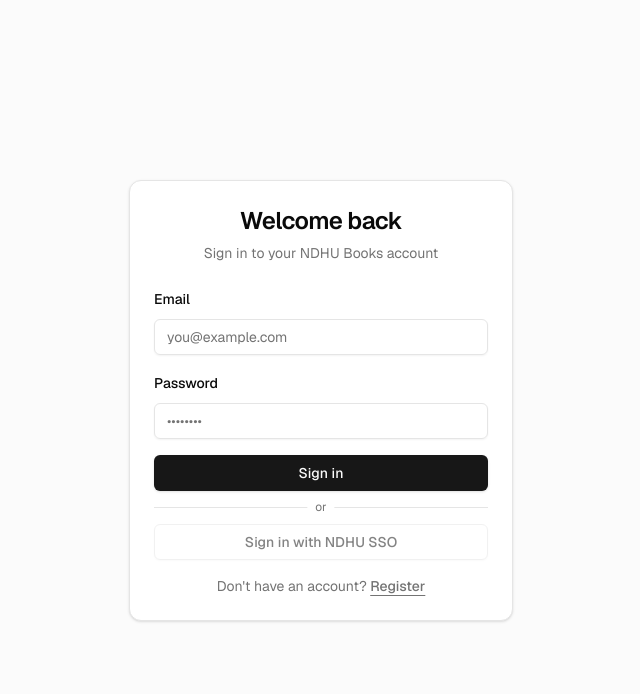
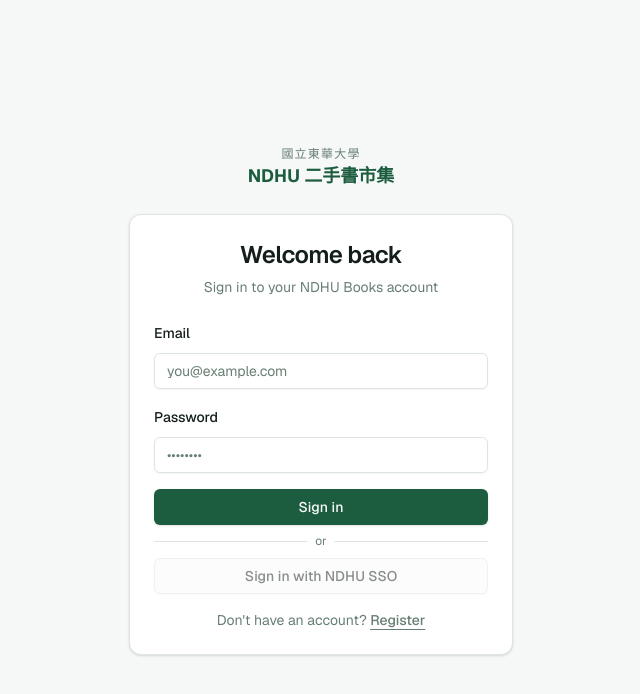
Before and after one commit to ntsrigaud/NDHU-SHBS, a Next.js app in the folder client/: page /login in a window 1280 px wide. Shown: the top 694 px of the page, without its empty margins (319-959 px from the left). Built offline with nearby package versions, Linux system fonts and the light colour scheme; no server answers.

Commit message:
feat: NDHU school theme — green/gold palette, branded navbar and hero

```diff
--- a/client/app/(auth)/layout.tsx
+++ b/client/app/(auth)/layout.tsx
@@ -1,6 +1,12 @@
 export default function AuthLayout({ children }: { children: React.ReactNode }) {
   return (
-    <div className="flex min-h-screen items-center justify-center bg-muted/40 px-4">
+    <div className="flex min-h-screen flex-col items-center justify-center bg-muted/40 px-4">
+      <div className="mb-6 text-center">
+        <p className="text-xs font-medium tracking-widest text-muted-foreground uppercase">
+          國立東華大學
+        </p>
+        <p className="text-lg font-bold text-primary">NDHU 二手書市集</p>
+      </div>
       {children}
     </div>
   );
--- a/client/app/(main)/page.tsx
+++ b/client/app/(main)/page.tsx
@@ -69,16 +69,27 @@
 
 export default function MarketplacePage() {
   return (
-    <div className="container mx-auto px-4 py-8">
-      <h1 className="mb-6 text-3xl font-bold">Browse Books</h1>
-
-      <div className="mb-6">
-        <Suspense>
-          <SearchBar />
-        </Suspense>
+    <div>
+      {/* Hero */}
+      <div className="bg-primary px-4 py-10 text-primary-foreground">
+        <div className="container mx-auto max-w-2xl text-center">
+          <p className="mb-1 text-sm font-medium tracking-widest text-primary-foreground/70 uppercase">
+            國立東華大學 · National Dong Hwa University
+          </p>
+          <h1 className="text-3xl font-bold sm:text-4xl">二手書市集</h1>
+          <p className="mt-2 text-primary-foreground/80">
+            Buy and sell used textbooks with fellow NDHU students
+          </p>
+          <div className="mt-6">
+            <Suspense>
+              <SearchBar />
+            </Suspense>
+          </div>
+        </div>
       </div>
 
-      <div className="flex gap-8">
+      <div className="container mx-auto px-4 py-8">
+        <div className="flex gap-8">
         <div className="hidden w-56 flex-shrink-0 lg:block">
           <Suspense>
             <FilterSidebar />
@@ -98,6 +109,7 @@
             <BookGrid />
           </Suspense>
         </div>
+        </div>
       </div>
     </div>
   );
--- a/client/components/layout/Navbar.tsx
+++ b/client/components/layout/Navbar.tsx
@@ -38,22 +38,29 @@
   }
 
   return (
-    <header className="sticky top-0 z-50 w-full border-b bg-background/95 backdrop-blur">
-      <div className="container mx-auto flex h-14 items-center justify-between px-4">
-        <Link href="/" className="text-lg font-semibold">
-          NDHU Books
+    <header className="sticky top-0 z-50 w-full border-b bg-primary text-primary-foreground shadow-sm">
+      <div className="container mx-auto flex h-16 items-center justify-between px-4">
+        {/* Brand */}
+        <Link href="/" className="flex items-center gap-2.5">
+          <div className="flex h-8 w-8 items-center justify-center rounded-full bg-primary-foreground/15 text-sm font-bold">
+            東
+          </div>
+          <div className="leading-tight">
+            <p className="text-sm font-bold tracking-wide">NDHU 二手書市集</p>
+            <p className="text-[10px] text-primary-foreground/70">Second-Hand Book Store</p>
+          </div>
         </Link>
 
-        <nav className="flex items-center gap-2">
+        <nav className="flex items-center gap-1">
           {user ? (
             <>
               <NotificationBell />
 
               <Link href="/messages" className="relative">
-                <Button variant="ghost" size="icon">
+                <Button variant="ghost" size="icon" className="text-primary-foreground hover:bg-primary-foreground/10 hover:text-primary-foreground">
                   <MessageSquare className="h-5 w-5" />
                   {(unread?.count ?? 0) > 0 && (
-                    <span className="absolute -right-1 -top-1 flex h-4 w-4 items-center justify-center rounded-full bg-primary text-[10px] text-primary-foreground">
+                    <span className="absolute -right-1 -top-1 flex h-4 w-4 items-center justify-center rounded-full bg-accent text-[10px] font-semibold text-accent-foreground">
                       {unread!.count}
                     </span>
                   )}
@@ -61,10 +68,10 @@
               </Link>
 
               <Link href="/cart" className="relative">
-                <Button variant="ghost" size="icon">
+                <Button variant="ghost" size="icon" className="text-primary-foreground hover:bg-primary-foreground/10 hover:text-primary-foreground">
                   <ShoppingCart className="h-5 w-5" />
                   {cartCount > 0 && (
-                    <span className="absolute -right-1 -top-1 flex h-4 w-4 items-center justify-center rounded-full bg-primary text-[10px] text-primary-foreground">
+                    <span className="absolute -right-1 -top-1 flex h-4 w-4 items-center justify-center rounded-full bg-accent text-[10px] font-semibold text-accent-foreground">
                       {cartCount}
                     </span>
                   )}
@@ -73,13 +80,20 @@
 
               <DropdownMenu>
                 <DropdownMenuTrigger asChild>
-                  <button className="rounded-full outline-none ring-offset-background focus-visible:ring-2 focus-visible:ring-ring focus-visible:ring-offset-2">
-                    <Avatar className="h-8 w-8">
-                      <AvatarFallback>{user.name[0]?.toUpperCase() ?? 'U'}</AvatarFallback>
+                  <button className="ml-1 rounded-full outline-none ring-offset-background focus-visible:ring-2 focus-visible:ring-primary-foreground focus-visible:ring-offset-2">
+                    <Avatar className="h-8 w-8 border-2 border-primary-foreground/30">
+                      <AvatarFallback className="bg-accent text-accent-foreground text-sm font-semibold">
+                        {user.name[0]?.toUpperCase() ?? 'U'}
+                      </AvatarFallback>
                     </Avatar>
                   </button>
                 </DropdownMenuTrigger>
-                <DropdownMenuContent align="end">
+                <DropdownMenuContent align="end" className="w-48">
+                  <div className="px-3 py-2">
+                    <p className="text-sm font-medium">{user.name}</p>
+                    <p className="truncate text-xs text-muted-foreground">{user.email}</p>
+                  </div>
+                  <DropdownMenuSeparator />
                   <DropdownMenuItem asChild>
                     <Link href="/my-listings">My Listings</Link>
                   </DropdownMenuItem>
@@ -98,10 +112,10 @@
             </>
           ) : (
             <>
-              <Button variant="ghost" asChild>
+              <Button variant="ghost" className="text-primary-foreground hover:bg-primary-foreground/10 hover:text-primary-foreground" asChild>
                 <Link href="/login">Login</Link>
               </Button>
-              <Button asChild>
+              <Button className="bg-accent text-accent-foreground hover:bg-accent/90" asChild>
                 <Link href="/register">Register</Link>
               </Button>
             </>
--- a/client/components/layout/NotificationBell.tsx
+++ b/client/components/layout/NotificationBell.tsx
@@ -49,14 +49,14 @@
   return (
     <DropdownMenu>
       <DropdownMenuTrigger asChild>
-        <button className="relative outline-none ring-offset-background focus-visible:ring-2 focus-visible:ring-ring focus-visible:ring-offset-2">
-          <Button variant="ghost" size="icon" asChild>
+        <button className="relative outline-none ring-offset-background focus-visible:ring-2 focus-visible:ring-primary-foreground focus-visible:ring-offset-2">
+          <Button variant="ghost" size="icon" className="text-primary-foreground hover:bg-primary-foreground/10 hover:text-primary-foreground" asChild>
             <span>
               <Bell className="h-5 w-5" />
             </span>
           </Button>
           {unreadCount > 0 && (
-            <span className="absolute -right-1 -top-1 flex h-4 w-4 items-center justify-center rounded-full bg-primary text-[10px] text-primary-foreground">
+            <span className="absolute -right-1 -top-1 flex h-4 w-4 items-center justify-center rounded-full bg-accent text-[10px] font-semibold text-accent-foreground">
               {unreadCount > 9 ? '9+' : unreadCount}
             </span>
           )}
--- a/client/styles/globals.css
+++ b/client/styles/globals.css
@@ -4,58 +4,78 @@
 
 @layer base {
   :root {
-    --background: 0 0% 100%;
-    --foreground: 0 0% 3.9%;
+    --background: 0 0% 98%;
+    --foreground: 150 20% 10%;
+
     --card: 0 0% 100%;
-    --card-foreground: 0 0% 3.9%;
+    --card-foreground: 150 20% 10%;
+
     --popover: 0 0% 100%;
-    --popover-foreground: 0 0% 3.9%;
-    --primary: 0 0% 9%;
+    --popover-foreground: 150 20% 10%;
+
+    /* NDHU forest green */
+    --primary: 152 52% 24%;
     --primary-foreground: 0 0% 98%;
-    --secondary: 0 0% 96.1%;
-    --secondary-foreground: 0 0% 9%;
-    --muted: 0 0% 96.1%;
-    --muted-foreground: 0 0% 45.1%;
-    --accent: 0 0% 96.1%;
-    --accent-foreground: 0 0% 9%;
-    --destructive: 0 84.2% 60.2%;
+
+    --secondary: 150 20% 94%;
+    --secondary-foreground: 152 52% 20%;
+
+    --muted: 150 15% 95%;
+    --muted-foreground: 150 10% 45%;
+
+    /* NDHU gold accent */
+    --accent: 43 74% 49%;
+    --accent-foreground: 0 0% 98%;
+
+    --destructive: 0 84% 60%;
     --destructive-foreground: 0 0% 98%;
-    --border: 0 0% 89.8%;
-    --input: 0 0% 89.8%;
-    --ring: 0 0% 3.9%;
+
+    --border: 150 15% 88%;
+    --input: 150 15% 88%;
+    --ring: 152 52% 24%;
     --radius: 0.5rem;
-    --chart-1: 12 76% 61%;
-    --chart-2: 173 58% 39%;
-    --chart-3: 197 37% 24%;
-    --chart-4: 43 74% 66%;
-    --chart-5: 27 87% 67%;
+
+    --chart-1: 152 52% 24%;
+    --chart-2: 43 74% 49%;
+    --chart-3: 197 37% 34%;
+    --chart-4: 27 87% 55%;
+    --chart-5: 280 50% 45%;
   }
 
   .dark {
-    --background: 0 0% 3.9%;
-    --foreground: 0 0% 98%;
-    --card: 0 0% 3.9%;
-    --card-foreground: 0 0% 98%;
-    --popover: 0 0% 3.9%;
-    --popover-foreground: 0 0% 98%;
-    --primary: 0 0% 98%;
-    --primary-foreground: 0 0% 9%;
-    --secondary: 0 0% 14.9%;
-    --secondary-foreground: 0 0% 98%;
-    --muted: 0 0% 14.9%;
-    --muted-foreground: 0 0% 63.9%;
-    --accent: 0 0% 14.9%;
+    --background: 150 20% 6%;
+    --foreground: 150 10% 95%;
+
+    --card: 150 20% 9%;
+    --card-foreground: 150 10% 95%;
+
+    --popover: 150 20% 9%;
+    --popover-foreground: 150 10% 95%;
+
+    --primary: 152 45% 42%;
+    --primary-foreground: 0 0% 98%;
+
+    --secondary: 150 20% 14%;
+    --secondary-foreground: 150 10% 90%;
+
+    --muted: 150 15% 14%;
+    --muted-foreground: 150 10% 60%;
+
+    --accent: 43 74% 49%;
     --accent-foreground: 0 0% 98%;
-    --destructive: 0 62.8% 30.6%;
+
+    --destructive: 0 62% 40%;
     --destructive-foreground: 0 0% 98%;
-    --border: 0 0% 14.9%;
-    --input: 0 0% 14.9%;
-    --ring: 0 0% 83.1%;
-    --chart-1: 220 70% 50%;
-    --chart-2: 160 60% 45%;
-    --chart-3: 30 80% 55%;
-    --chart-4: 280 65% 60%;
-    --chart-5: 340 75% 55%;
+
+    --border: 150 15% 18%;
+    --input: 150 15% 18%;
+    --ring: 152 45% 42%;
+
+    --chart-1: 152 45% 42%;
+    --chart-2: 43 74% 49%;
+    --chart-3: 197 37% 44%;
+    --chart-4: 27 87% 60%;
+    --chart-5: 280 50% 55%;
   }
 }
 
```
